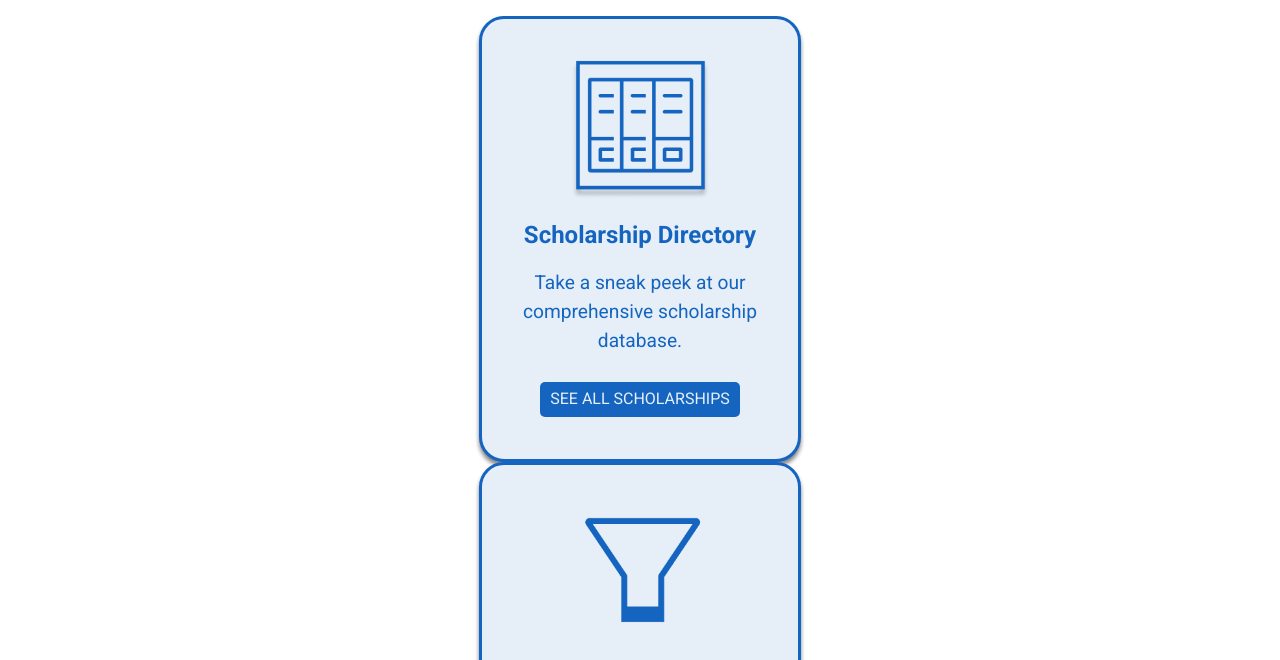
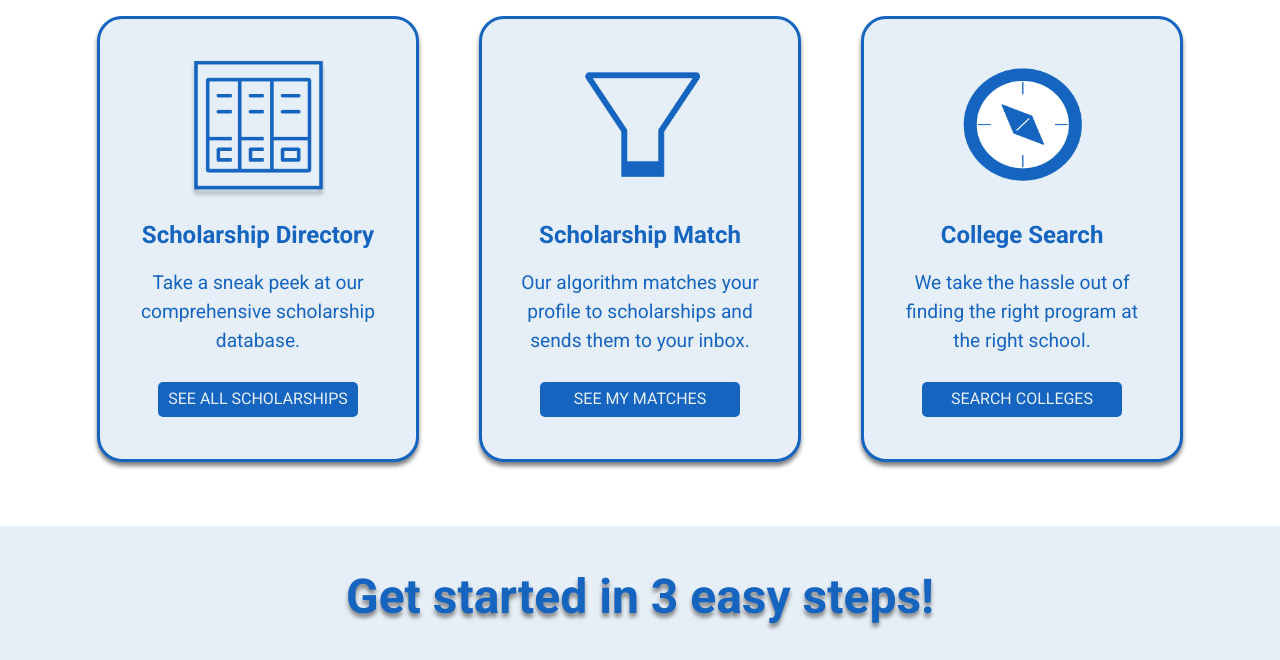
Before and after one commit to lil-white-shadow/scholarships.com-homepage-redesign, a plain HTML site: page index.html in a window 1280 px wide. Shown: the part 744-1404 px from the top of the page. Drawn offline with Linux system fonts and the light colour scheme.

Commit message:
fix typo in classname

```diff
--- a/index.html
+++ b/index.html
@@ -99,7 +99,7 @@
       <div class="titleWrapper">
         <h2 class="sectionTitle">Why students like <em>you</em> love <em>Scholarships.com?</em></h2>
       </div>
-      <div class="CardGroup">
+      <div class="cardGroup">
         <div class="card">
           <div class="cardIcon">
             <img src="./img/database_icon.png" alt="database">
```
